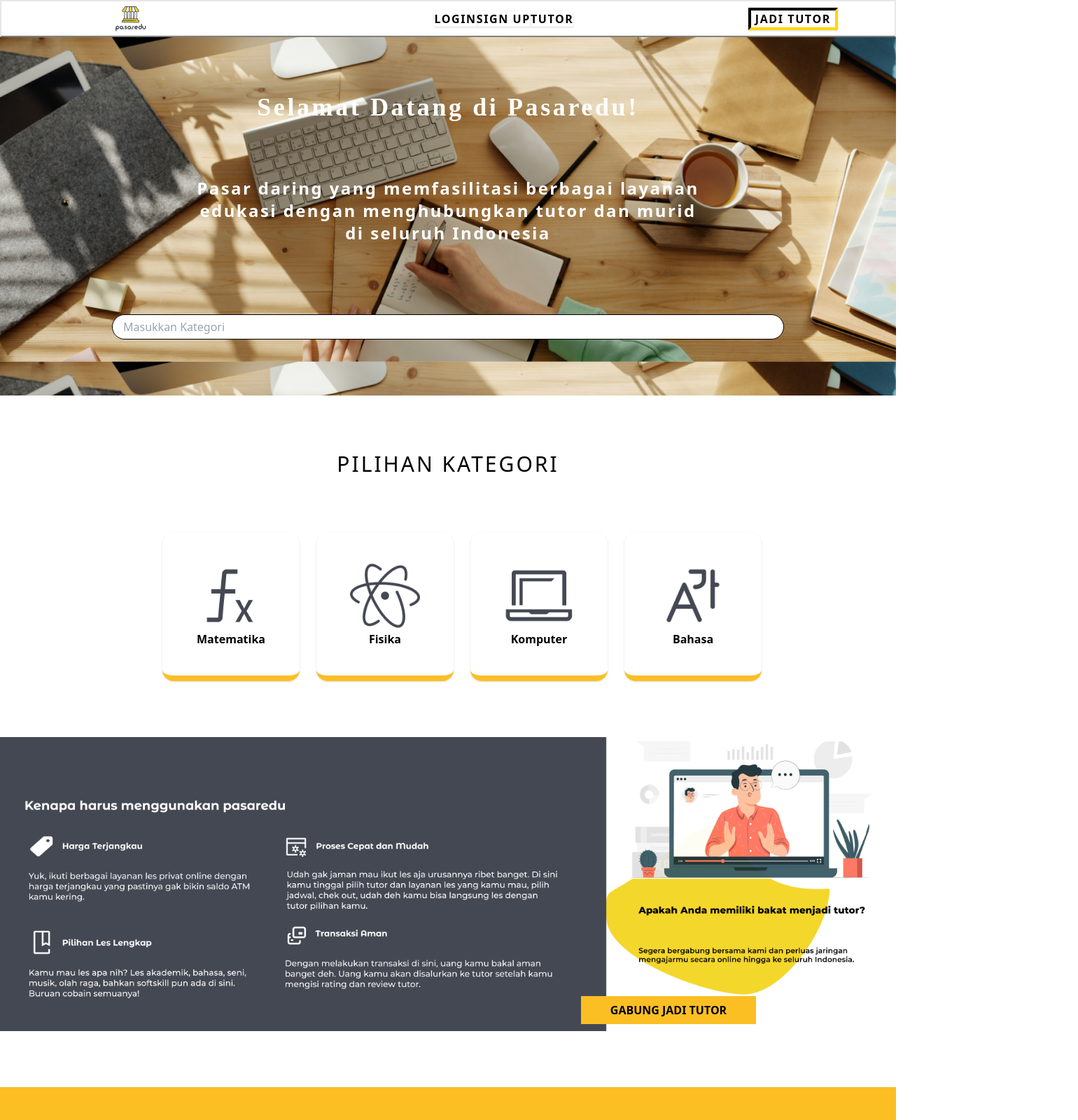
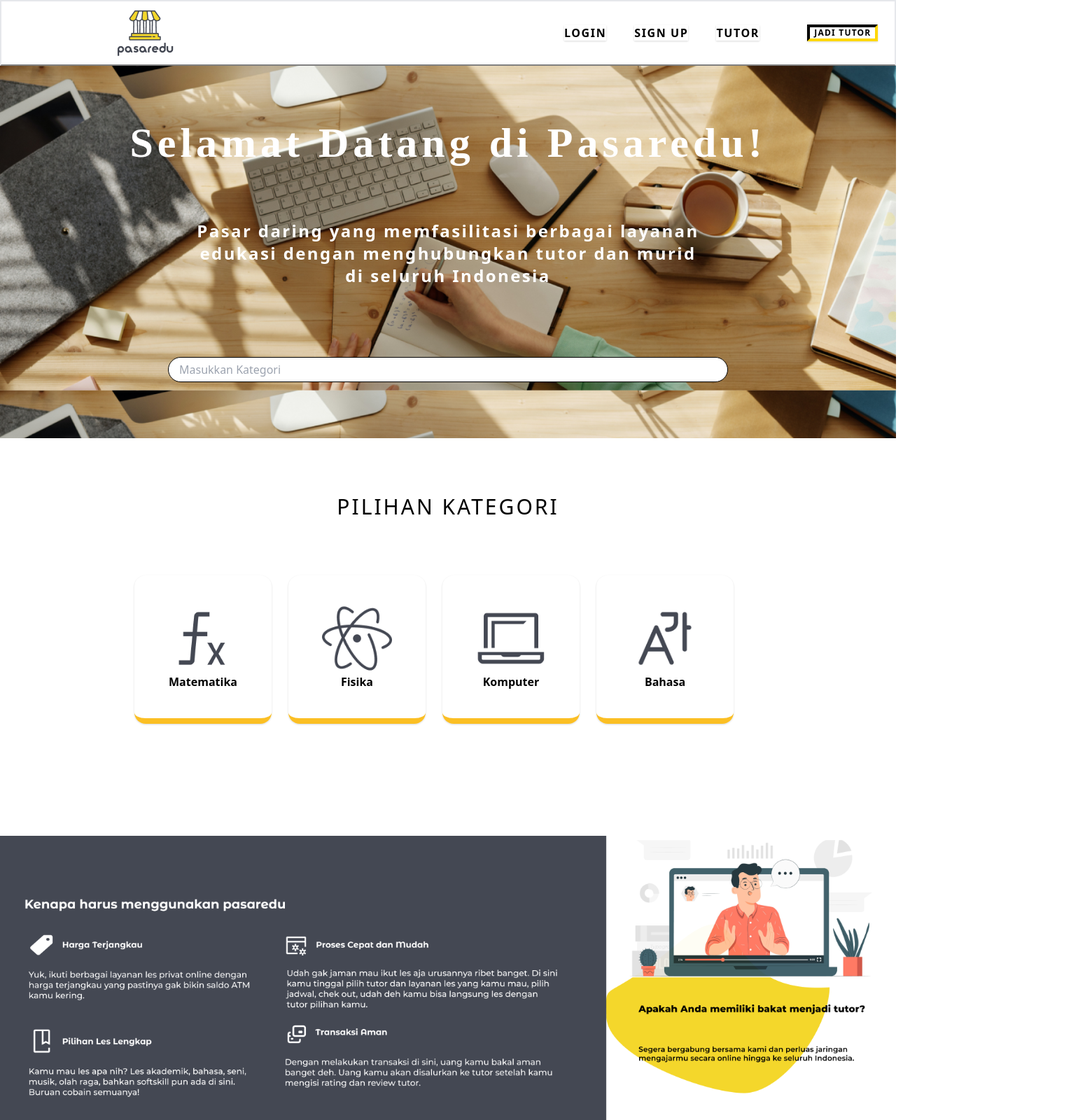
Before and after one commit to thomas-fm/pasaredu, a Next.js app: page / in a window 1280 px wide. Shown: the top 1600 px of the page at 70% size, 1540 px wide, since content can reach past the window. Built offline with nearby package versions, Linux system fonts and the light colour scheme.

Commit message:
fix responsive

```diff
--- a/pages/index.js
+++ b/pages/index.js
@@ -10,29 +10,29 @@ export default function Home() {
         <main>
           <div>
             <div className="bg-pasaredu">
-              <div className="h-[125px] 2xl:h-full md:h-full 2xl:w-full md:w-full flex flex-col" style={{transform: "none"}}>
-                <h1 className="my-1 text-sm font-thin text-white font-montserrat md:text-4xl 2xl:text-6xl text-center md:my-20 2xl:my-20 font-extrabold tracking-widest">Selamat Datang di Pasaredu!</h1>
-                <p className="text-xs text-white md:text-2xl 2xl:text-2xl 2xl:-my-15 text-center font-semibold tracking-widest">Pasar daring yang memfasilitasi berbagai layanan</p>
-                <p className="text-xs text-white md:text-2xl 2xl:text-2xl 2xl:my-0 text-center font-semibold tracking-widest">edukasi dengan menghubungkan tutor dan murid</p>
-                <p className="text-xs text-white md:text-2xl 2xl:text-2xl 2xl:-my-0 text-center font-semibold tracking-widest">di seluruh Indonesia</p>
+              <div className="h-[125px] 2xl:h-full md:h-full lg:w-full lg:h-full 2xl:w-full md:w-full flex flex-col" style={{transform: "none"}}>
+                <h1 className="my-1 text-sm font-thin text-white font-montserrat md:text-4xl lg:text-6xl lg:my-20 2xl:text-6xl text-center md:my-20 2xl:my-20 font-extrabold tracking-widest">Selamat Datang di Pasaredu!</h1>
+                <p className="text-xs text-white md:text-2xl lg:text-2xl lg:-my-15 2xl:text-2xl 2xl:-my-15 text-center font-semibold tracking-widest">Pasar daring yang memfasilitasi berbagai layanan</p>
+                <p className="text-xs text-white md:text-2xl lg:text-2xl lg:my-0 2xl:text-2xl 2xl:my-0 text-center font-semibold tracking-widest">edukasi dengan menghubungkan tutor dan murid</p>
+                <p className="text-xs text-white md:text-2xl lg:text-2xl lg:-my-0 2xl:text-2xl 2xl:-my-0 text-center font-semibold tracking-widest">di seluruh Indonesia</p>
 
-                <div className="my-2 md:my-10 2xl:my-10"></div>
-                <div className="items-center p-0 mt-0 2xl:mt-[20px] md:mt-[20px] md:p-[5px] 2xl:p-[5px] mx-0 2xl:mx-60 md:mx-40" style={{background: "white", border: "1px solid", margin: "center", borderRadius: "25px", maxWidth: "1496px"}}>
+                <div className="my-2 md:my-8 lg:my-10 2xl:my-10"></div>
+                <div className="items-center p-0 mt-0 lg:mt-[20px] 2xl:mt-[20px] md:mt-[20px] md:p-[5px] lg:p-[5px] 2xl:p-[5px] mx-0 lg:mx-60 2xl:mx-60 md:mx-40" style={{background: "white", border: "1px solid", margin: "center", borderRadius: "25px", maxWidth: "1496px"}}>
                     <div style={{margin :"center", alignItems : "center", paddingLeft : "10px"}}>
                         <form><input placeholder="Masukkan Kategori" type="text" style={{width: "98%", outline: "none"}}></input></form>
                     </div>
                 </div>
-                <div className="my-2 md:my-10 2xl:my-10"></div>
+                <div className="my-2 md:my-10 lg:my-10 2xl:my-10"></div>
               </div>
             </div>
           </div>
 
           <div className="items-center">
-            <div className="text-center text-sm my-5 md:my-20 2xl:my-20 tracking-widest md:text-3xl text-black uppercase 2xl:text-3xl">
+            <div className="text-center text-sm my-5 md:my-20 lg:my-20 2xl:my-20 tracking-widest md:text-3xl text-black uppercase lg:text-3xl 2xl:text-3xl">
                 Pilihan Kategori
             </div>
             <div>
-              <ul className="space-x-4 md:mx-5 md:w-full md:space-x-10 2xl:-mx-5 flex 2xl:space-x-10" style={{justifyContent: "center"}}>
+              <ul className="space-x-4 md:mx-5 md:w-full md:space-x-10 lg:-mx-5 2xl:-mx-5 flex lg:space-x-10 2xl:space-x-10" style={{justifyContent: "center"}}>
                 <li>
                   <button className="-mx-2 px-3 md:px-10 md:py-10 2xl:px-20 2xl:py-10 border-b-8 shadow border-yellow-400 font-semibold rounded-2xl">
                     <a href="/infotutor" className="text-xs 2xl:text-base md:text-base"><img src="/math.png" className="mx-2 w-[50px] h-[50px] md:w-[100px] md:h-[100px] 2xl:w-[100px] 2xl:h-[100px]"/>Matematika</a>
@@ -57,12 +57,12 @@ export default function Home() {
             </div>
           </div>
 
-          <div className="my-10 h-[135px] 2xl:my-40 md:my-20 md:h-[420px] 2xl:h-[612px]">
+          <div className="my-10 h-[135px] 2xl:my-40 lg:my-40 md:my-20 md:h-[420px] lg:h-[612px] 2xl:h-[612px]">
             <div className="bg-benefit" style={{width: "100%", height:"100%"}}>
-              <div className="flex md:flex 2xl:flex">
-                <div className="p-0 mx-[120px] my-[160px] md:flex 2xl:flex md:mx-[830px] md:my-[370px] 2xl:mx-[1280px] 2xl:my-[550px]">
-                  <button className="p-0 w-[150px] md:w-[250px] md:px-2 md:py-1 2xl:py-2 2xl:px-4 bg-yellow-400 border-4 border-yellow-400">
-                      <a href="/register/tutor" className="text-xs font-semibold 2xl:text-base md:text-base 2xl:font-bold md:font-bold uppercase ">Gabung jadi Tutor</a>
+              <div className="flex md:flex lg:flex 2xl:flex">
+                <div className="p-0 mx-[120px] my-[160px] md:flex lg:flex 2xl:flex md:mx-[830px] md:my-[370px] lg:mx-[1280px] lg:my-[550px] 2xl:mx-[1280px] 2xl:my-[550px]">
+                  <button className="p-0 w-[150px] md:w-[250px] md:px-2 md:py-1 lg:py-2 2xl:py-2 lg:px-4 2xl:px-4 bg-yellow-400 border-4 border-yellow-400" style={{marginLeft: "10px", marginRight: "-100px"}}>
+                      <a href="/register/tutor" className="text-xs font-semibold lg:text-base 2xl:text-base md:text-base lg:font-bold 2xl:font-bold md:font-bold uppercase ">Gabung jadi Tutor</a>
                   </button>
                 </div>
               </div>
--- a/src/layout/Footer.js
+++ b/src/layout/Footer.js
@@ -4,7 +4,7 @@ export default function Footer(){
     return (
         <>
             <footer>
-                <div className="my-20 h-[200px] 2xl:my-40 2xl:w-full 2xl:h-[200px] md:w-[1180px] md:h-[200px]">
+                <div className="my-20 h-[200px] 2xl:my-40 2xl:w-full 2xl:h-[200px] md:w-full md:h-[200px]">
                     <div className="items-center h-[300px] bg-yellow-400 md:h-[365px] 2xl:h-[375px] flex">
                         <div className="items-center bg-yellow-400">
                             <div className="w-6/12 2xl:mx-40 2xl:my-20 md:mx-40 md:my-20 flex">
--- a/src/layout/NavBar.js
+++ b/src/layout/NavBar.js
@@ -10,7 +10,7 @@ export default function NavBar(){
             </Head>
             <div className="border-2" style={{position: "sticky", top: "0", backgroundColor: "white", borderBottomColor: "gray"}}>
                 <div className="flex items-center">
-                    <div className="flex items-center w-full 2xl:w-full md:mx-40 2xl:mx-40 ">
+                    <div className="flex items-center w-full 2xl:w-full md:w-full md:mx-40 2xl:mx-40 ">
                         <div>
                             <a href="/">
                                 <img
@@ -21,9 +21,9 @@ export default function NavBar(){
                         </div>
                     </div>
 
-                    <div className="flex items-center justify-center 2xl:justify-end" style={{width:"100%"}}>
+                    <div className="flex items-center justify-center md:justify-end 2xl:justify-end" style={{width:"100%"}}>
                         <div className="flex mx-40 2xl:mx-20">
-                            <ul className="flex space-x-10 2xl:space-x-10 w-full">
+                            <ul className="flex space-x-10 2xl:space-x-10 md:space-x-10 w-full">
                                 <li><a href="/login" className="text-xs md:text-base 2xl:text-base font-bold shadow tracking-widest">LOGIN</a></li>
                                 <li><a href="/register/mentee" className="text-xs md:text-base 2xl:text-base font-bold shadow tracking-widest">SIGN UP</a></li>
                                 <li><a href="/katalog" className="text-xs md:text-base 2xl:text-base font-bold shadow tracking-widest">TUTOR</a></li>
@@ -31,8 +31,8 @@ export default function NavBar(){
                         </div>
                     </div>
 
-                    <div className="flex items-center w-full" style={{width: "30%"}}>
-                        <button  className="border-4 text-xs md:text-base 2xl:text-base shadow font-bold tracking-widest" style={{borderBottomColor: "gold", borderRightColor: "gold", borderTopColor: "black", borderLeftColor: "black", padding:"0px 6px"}}>
+                    <div className="flex items-center w-full md:w-full" style={{width: "30%"}}>
+                        <button  className="border-4 text-xs md:text-xl 2xl:text-base shadow font-bold tracking-widest" style={{borderBottomColor: "gold", borderRightColor: "gold", borderTopColor: "black", borderLeftColor: "black", padding:"0px 6px"}}>
                                 <a href="/register/tutor">JADI TUTOR</a></button>
                     </div>
                 </div>
```
